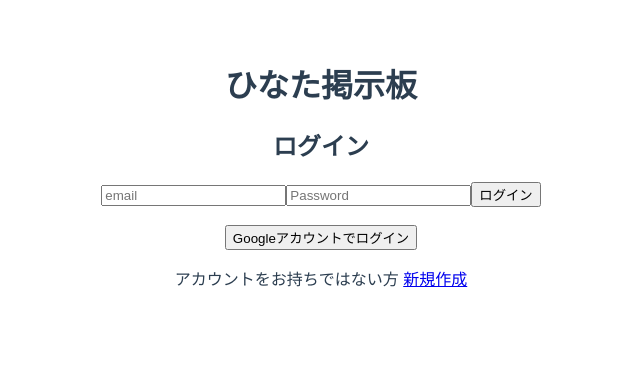
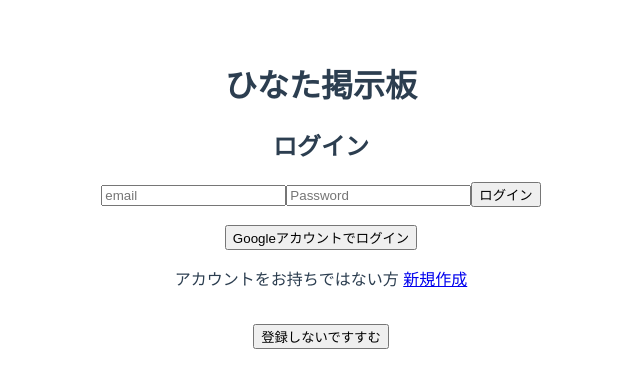
Before and after one commit to TakaShinoda/miyazaki-tours, a Vue app: page /signin in a window 1280 px wide. Shown: the top 388 px of the page, without its empty margins (319-959 px from the left). Built offline with nearby package versions, Linux system fonts and the light colour scheme; the HTML template or start-up script is replaced by a standard one.

Commit message:
登録しないボタンの追加

```diff
--- a/src/components/Signin.vue
+++ b/src/components/Signin.vue
@@ -9,16 +9,25 @@
     </div>
 
     <br>
-　　 <!-- googleのアカウントでログイン。アカウントがなければ新規に作成されます。 -->
+　　 <!-- googleのアカウントでログイン -->
     <div>
       <button v-on:click="signInWithGoogle">Googleアカウントでログイン</button>
     </div>
+
 
     <!-- サインアップページ遷移ボタン -->
     <p>
       アカウントをお持ちではない方
       <router-link to="/signup">新規作成</router-link>
     </p>
+
+        <br />
+
+    <!-- googleのアカウントでログイン -->
+    <div>
+      <button>登録しないですすむ</button>
+    </div>
+
   </div>
 </template>
 
```
